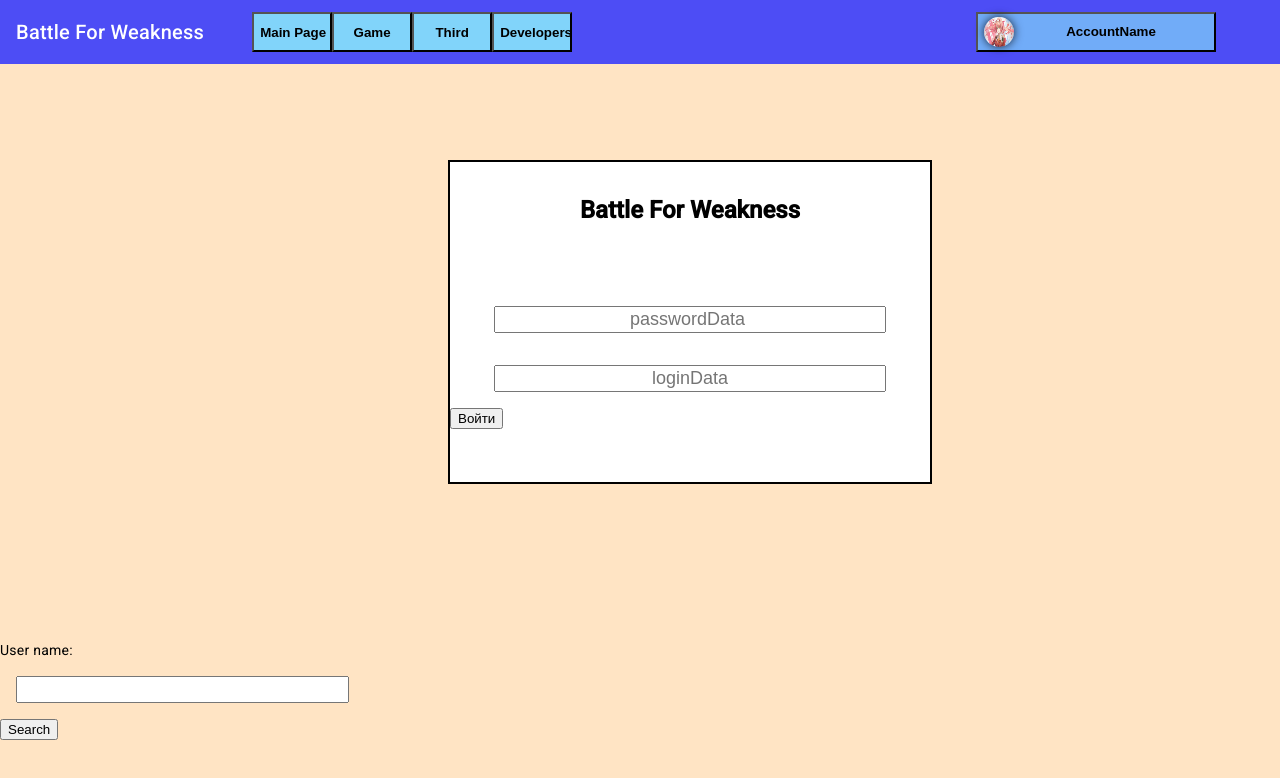
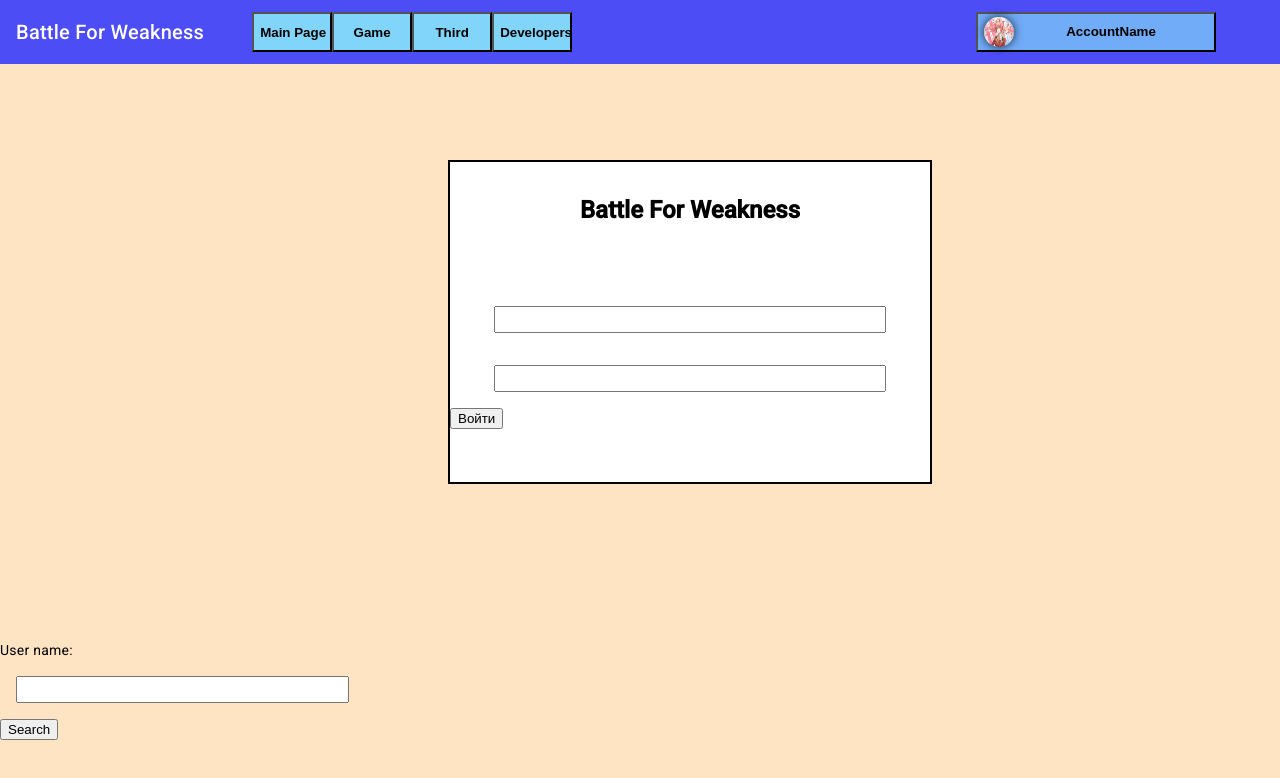
Before and after one commit to quadratishkin/angular, an Angular app in the folder first-angular/: page / in a window 1280 px wide. Both pictures are taken after a click on the button "AccountName". Shown: the top 778 px of the page. Built offline with nearby package versions, Linux system fonts and the light colour scheme.

Commit message:
ngModel for authorization added

```diff
--- a/first-angular/src/app/content/authorization-page/account-creating/account-creating.component.html
+++ b/first-angular/src/app/content/authorization-page/account-creating/account-creating.component.html
@@ -2,12 +2,12 @@
   <h1><strong>Battle For Weakness</strong></h1>
 
   <div class="data">
-    <input type="text" placeholder="passwordData " />
-    <input type="password" placeholder="loginData" />
+    <input type="text" [(ngModel)]="loginData" />
+    <input type="password" [(ngModel)]="passwordData" />
   </div>
   <button (click)="getData()">Войти</button>
 
-  <span>{{ passwordData }}{{ loginData }}</span>
+  <span>{{ displayPassword }}{{ displayLogin }}</span>
 </div>
 <div class="aboveCenter">
   User name: <input type="text" [(ngModel)]="value" />
--- a/first-angular/src/app/content/authorization-page/account-creating/account-creating.component.ts
+++ b/first-angular/src/app/content/authorization-page/account-creating/account-creating.component.ts
@@ -7,17 +7,22 @@ import { HttpClient } from '@angular/common/http';
   styleUrls: ['./account-creating.component.scss'],
 })
 export class AccountCreatingComponent {
-  passwordData = '';
-  loginData = '';
   value: string = '';
   response: any;
+
   answer: any;
+
+  loginData: string = '';
+  passwordData: string = '';
+
+  displayPassword: string = '';
+  displayLogin: string = '';
 
   constructor(private http: HttpClient) {}
 
   getData() {
-    this.passwordData = 'You are ';
-    this.loginData = ' my hero!';
+    this.displayPassword = this.loginData;
+    this.displayLogin = this.passwordData;
   }
   search() {
     this.http
```
